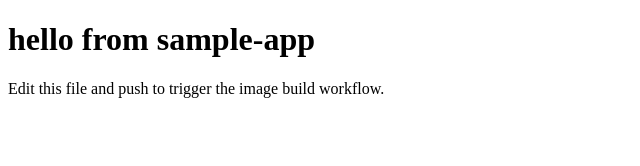
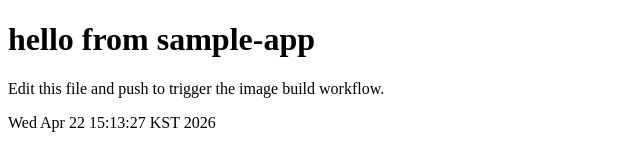
Before and after one commit to pyy0715/argocd-study, a plain HTML site: page sample-app/src/index.html in a window 1280 px wide. Shown: the whole page, without its empty margins (0-640 px from the left). Drawn offline with Linux system fonts and the light colour scheme.

Commit message:
test: refresh page

```diff
--- a/sample-app/src/index.html
+++ b/sample-app/src/index.html
@@ -6,3 +6,4 @@
     <p>Edit this file and push to trigger the image build workflow.</p>
   </body>
 </html>
+<p>Wed Apr 22 15:13:27 KST 2026</p>
```
